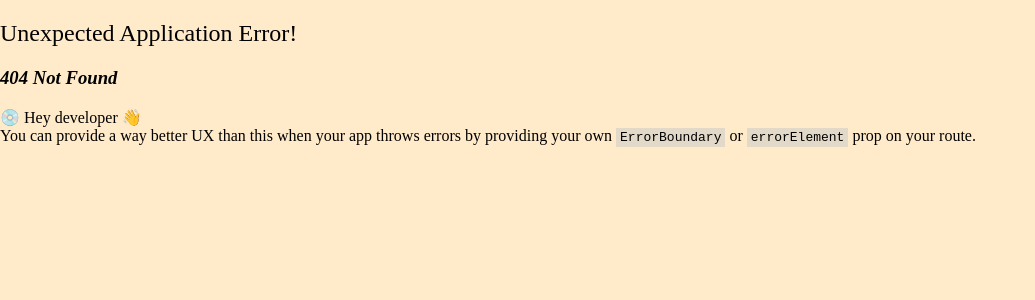
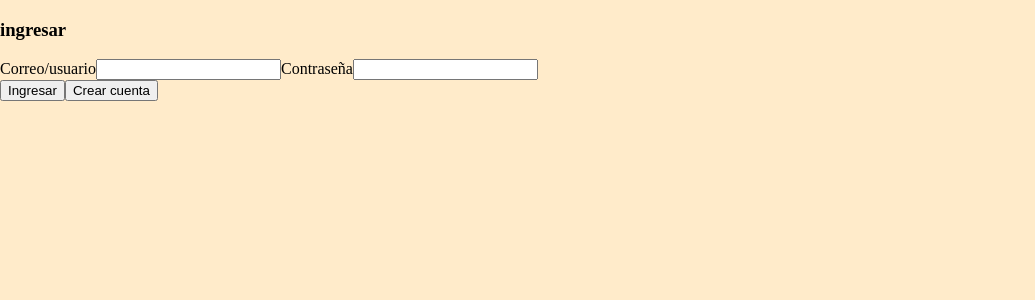
Before and after one commit to Yuroba/vite-react-cafeteria-app, a React (Vite) app: page /Login in a window 1280 px wide. Before the commit this address had no page. Shown: the top 300 px of the page, without its empty margins (0-1035 px from the left). Built offline with nearby package versions, Linux system fonts and the light colour scheme; a web font is replaced by a local one.

Commit message:
loginpage base

```diff
--- a/src/App.jsx
+++ b/src/App.jsx
@@ -8,6 +8,7 @@ import { createBrowserRouter, RouterProvider } from 'react-router-dom'
 import { Contacto } from './pages/ContactoPage'
 import { ScrollToTop } from './components/ScrollTop'
 import { Sedes } from './pages/SedesPage'
+import { LoginPage } from './pages/LoginPage'
 
 const router = createBrowserRouter([{
   path: "/",
@@ -21,6 +22,9 @@ const router = createBrowserRouter([{
 },{
   path: "/Sedes",
   element: <Sedes />
+},{
+  path: "/Login",
+  element: <LoginPage />
 }])
 
 function App() {
--- a/src/components/navbbar.jsx
+++ b/src/components/navbbar.jsx
@@ -40,7 +40,7 @@ export const Navbar = ()=>{
                 <Link className='nav-button' to="/Sedes">Sedes</Link>
                 </li>
                 <li>
-                <Link className='nav-button' to="/Account">Cuenta</Link>
+                <Link className='nav-button' to="/Login">Cuenta</Link>
                 </li>
             </ul>
         </nav>
--- /dev/null
+++ b/src/pages/LoginPage.jsx
@@ -0,0 +1,26 @@
+
+export const LoginPage = ()=>{
+    return (
+        <>
+        <main id="main-loginpage">
+            <section id="container-ingreso">
+                <div id="container-title">
+                    <h3>ingresar</h3>
+                </div>
+                <form id="loginform-container">
+                    <div id="loginentry-container">
+                        <label for="entryusuario">Correo/usuario</label>
+                        <input type="text" required name="entryusuario" id="entryusuario" aria-label="Correo o usuario"/>
+                        <label for="entrypassword">Contraseña</label>
+                        <input type="password" name="entrypassword" id="entrypassword" aria-label="Contraseña"/>
+                    </div>
+                    <div id="btnform-container">
+                        <button type="submit">Ingresar</button>
+                        <button type="button">Crear cuenta</button>
+                    </div>
+                </form>
+            </section>
+        </main>
+        </>
+    )
+}
```
